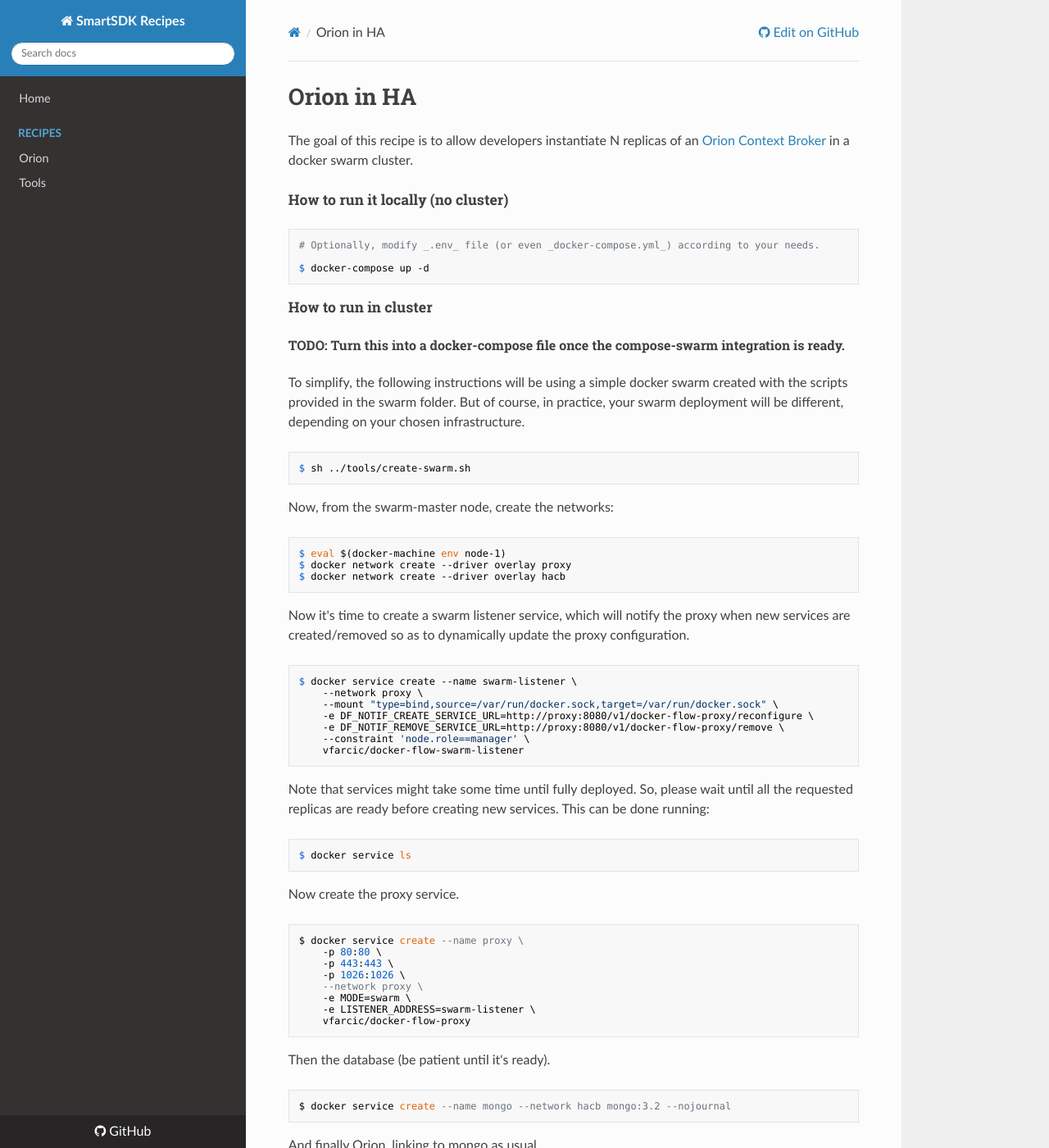
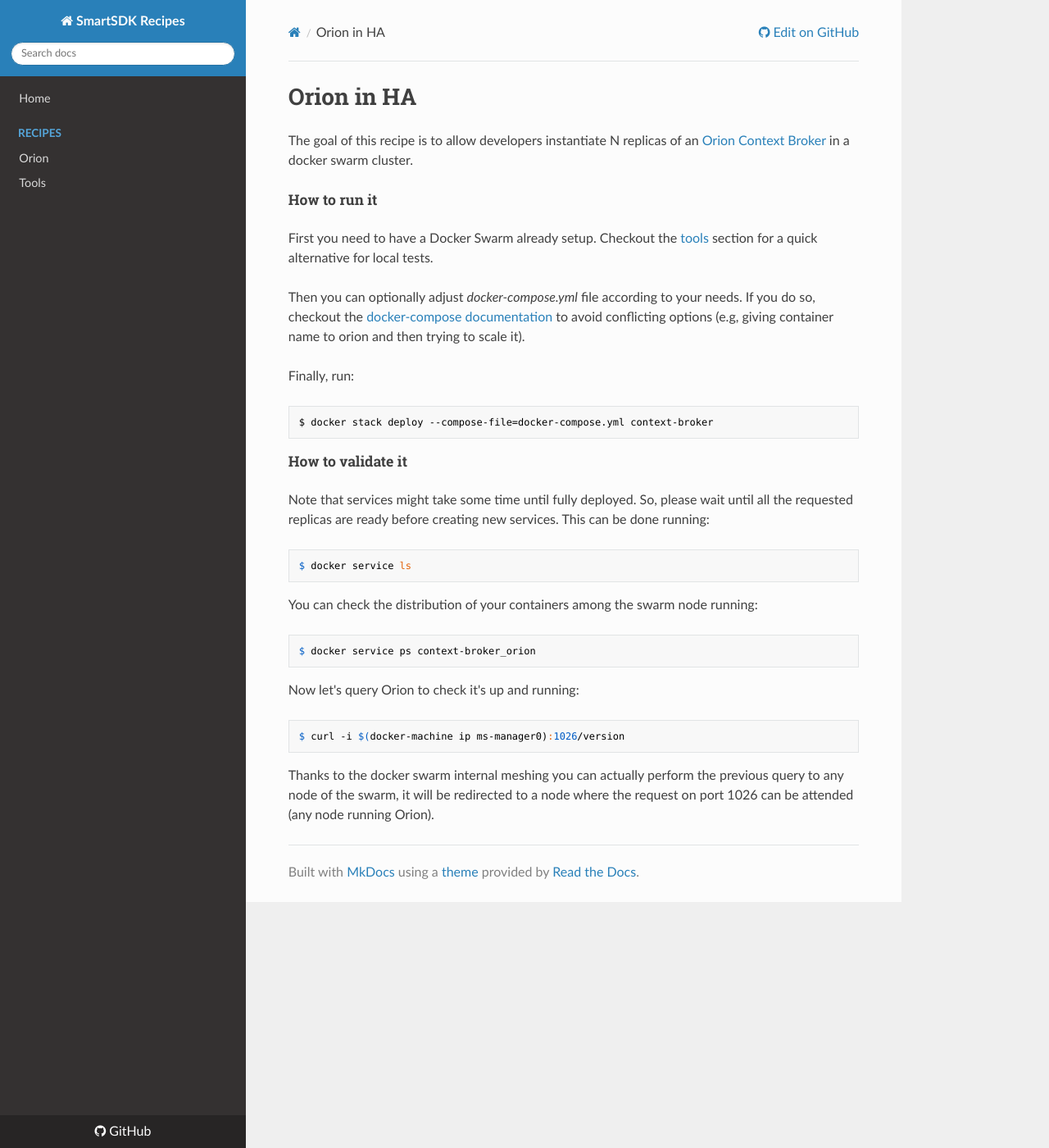
Before and after one commit to smartsdk/smartsdk-recipes, an MkDocs documentation site: the page built from recipes/context-broker/ha/readme.md, in a window 1280 px wide and 1400 px high. Shown: the whole window at 82% size. Built offline with MkDocs 1.6.1, drawn with Linux system fonts in a browser that asks for light colours; nearby versions of some CDN libraries; comment, search, counter and statistics services are not loaded; old or Windows-style settings are respelled for this version of MkDocs; some of the changed text lies outside the part shown.

Commit message:
Update context-broker ha with new swarm features

```diff
--- a/recipes/context-broker/ha/readme.md
+++ b/recipes/context-broker/ha/readme.md
@@ -2,67 +2,28 @@
 
 The goal of this recipe is to allow developers instantiate N replicas of an [Orion Context Broker](https://github.com/telefonicaid/fiware-orion/blob/master/README.md) in a docker swarm cluster.
 
-##### How to run it locally (no cluster)
+##### How to run it
 
-    # Optionally, modify _.env_ file (or even _docker-compose.yml_) according to your needs.
+First you need to have a Docker Swarm already setup. Checkout the [tools](../../tools/readme.md) section for a quick alternative for local tests.
 
-    $ docker-compose up -d
+Then you can optionally adjust _docker-compose.yml_ file according to your needs. If you do so, checkout the [docker-compose documentation](https://docs.docker.com/compose/compose-file) to avoid conflicting options (e.g, giving container name to orion and then trying to scale it).
 
-##### How to run in cluster
+Finally, run:
 
-###### TODO: Turn this into a docker-compose file once the compose-swarm integration is ready.
+    $ docker stack deploy --compose-file=docker-compose.yml context-broker
 
-To simplify, the following instructions will be using a simple docker swarm created with the scripts provided in the swarm folder. But of course, in practice, your swarm deployment will be different, depending on your chosen infrastructure.
-
-    $ sh ../tools/create-swarm.sh
-
-Now, from the swarm-master node, create the networks:
-
-    $ eval $(docker-machine env node-1)
-    $ docker network create --driver overlay proxy
-    $ docker network create --driver overlay hacb
-
-Now it's time to create a swarm listener service, which will notify the proxy when new services
-are created/removed so as to dynamically update the proxy configuration.
-
-    $ docker service create --name swarm-listener \
-        --network proxy \
-        --mount "type=bind,source=/var/run/docker.sock,target=/var/run/docker.sock" \
-        -e DF_NOTIF_CREATE_SERVICE_URL=http://proxy:8080/v1/docker-flow-proxy/reconfigure \
-        -e DF_NOTIF_REMOVE_SERVICE_URL=http://proxy:8080/v1/docker-flow-proxy/remove \
-        --constraint 'node.role==manager' \
-        vfarcic/docker-flow-swarm-listener
+##### How to validate it
 
 Note that services might take some time until fully deployed. So, please wait until all the requested replicas are ready before creating new services. This can be done running:
 
     $ docker service ls
 
-Now create the proxy service.
+You can check the distribution of your containers among the swarm node running:
 
-    $ docker service create --name proxy \
-        -p 80:80 \
-        -p 443:443 \
-        -p 1026:1026 \
-        --network proxy \
-        -e MODE=swarm \
-        -e LISTENER_ADDRESS=swarm-listener \
-        vfarcic/docker-flow-proxy
+    $ docker service ps context-broker_orion
 
-Then the database (be patient until it's ready).
+Now let's query Orion to check it's up and running:
 
-    $ docker service create --name mongo --network hacb mongo:3.2 --nojournal
+    $ curl -i $(docker-machine ip ms-manager0):1026/version
 
-And finally Orion, linking to mongo as usual.
-
-    $ docker service create --name orion \
-    --network hacb \
-    --network proxy \
-    --label com.df.notify=true \
-    --label com.df.distribute=true \
-    --label com.df.servicePath=/version \
-    --label com.df.port=1026 \
-    fiware/orion -dbhost mongo
-
-Now let's query Orion from the proxy to check it's up and running:
-
-    $ curl -i $(docker-machine ip node-1):1026/version
+Thanks to the docker swarm internal meshing you can actually perform the previous query to any node of the swarm, it will be redirected to a node where the request on port 1026 can be attended (any node running Orion).
```
Also changed, not shown: 4 other files.
